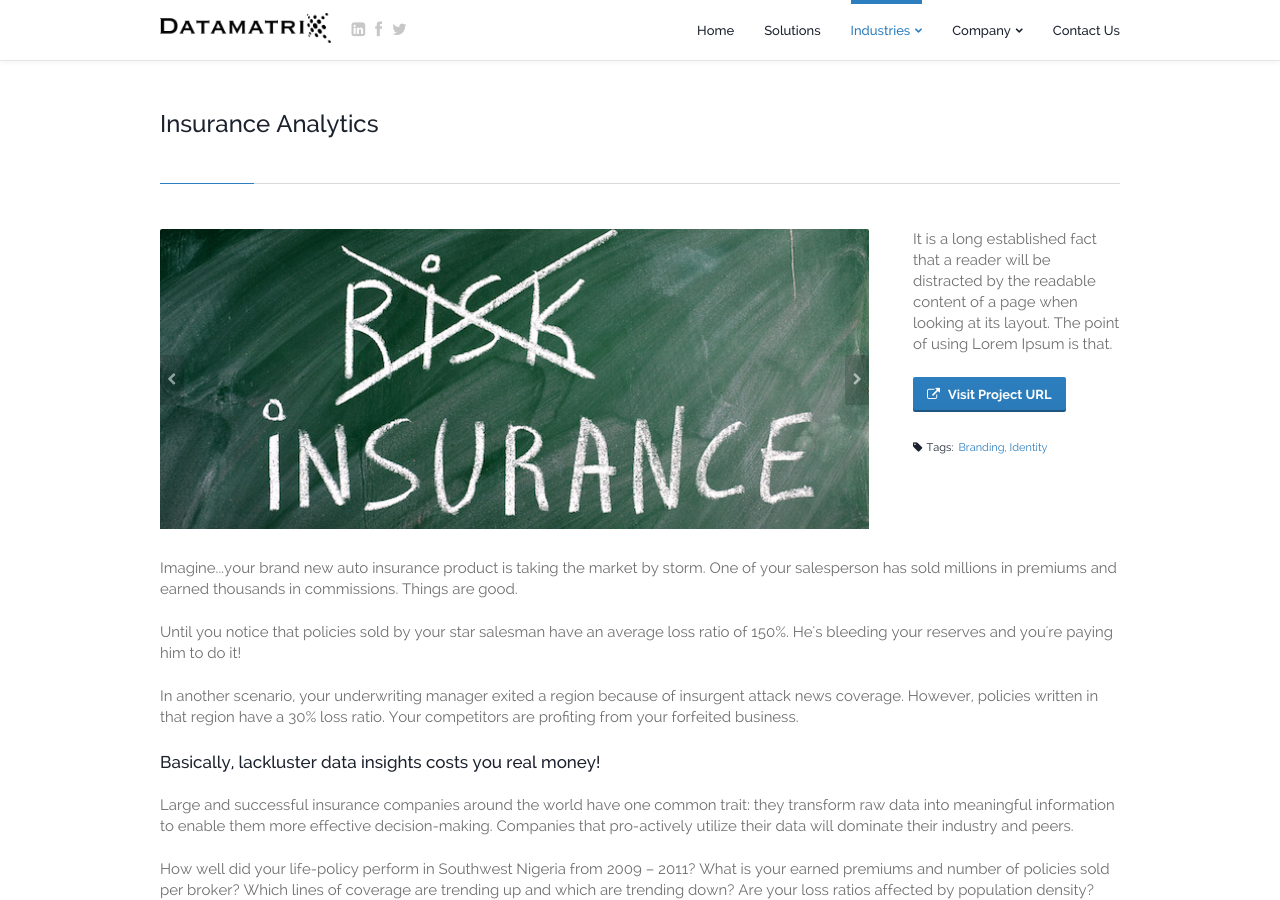
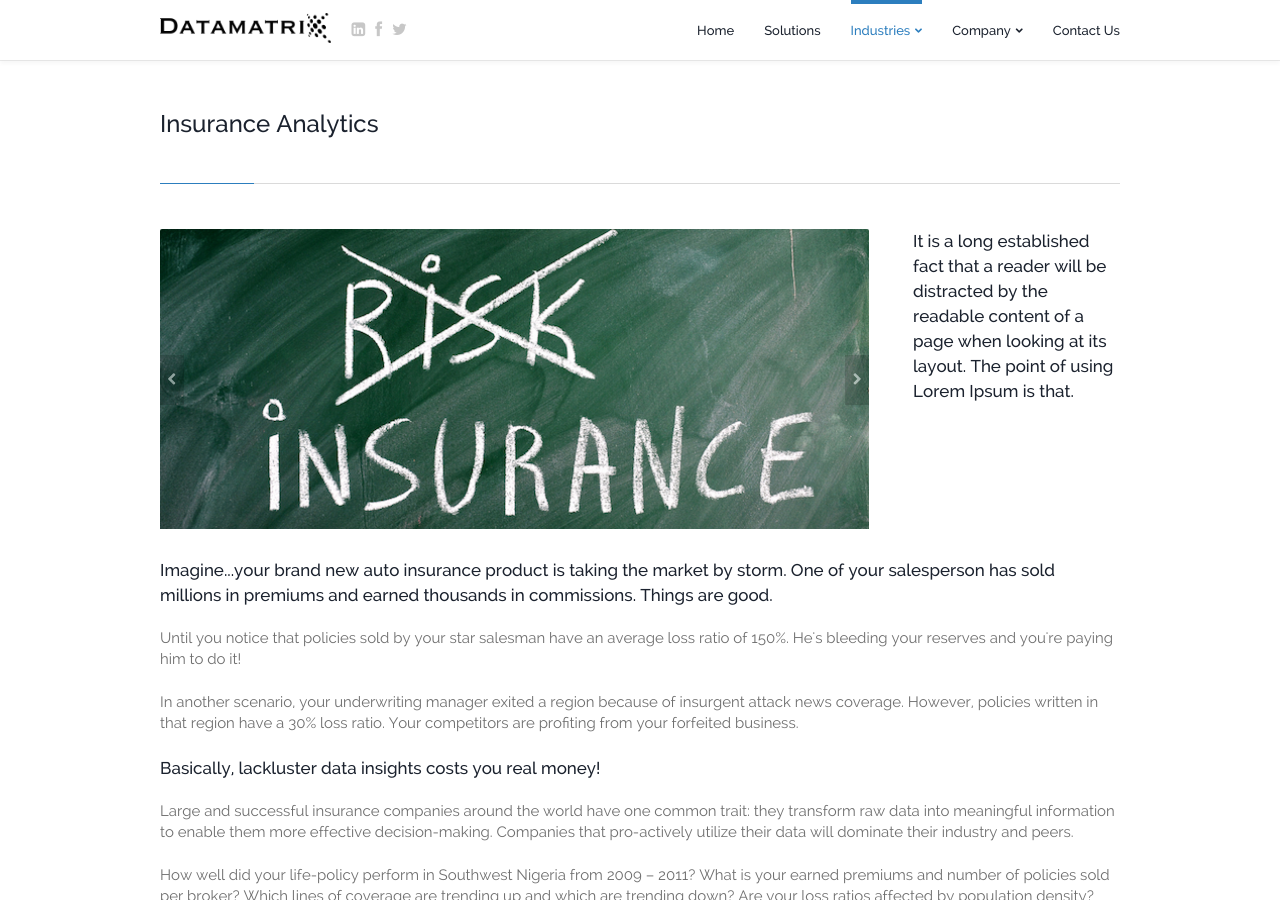
Before and after one commit to dtmtx/dtmtx.github.io, a Jekyll site: the page built from insurance.html, in a window 1280 px wide and 900 px high. Built offline with Jekyll 4.4.1, drawn with Linux system fonts in a browser that asks for light colours; Markdown is read by kramdown in place of the engine named in the settings.

Commit message:
font updates

```diff
--- a/insurance.html
+++ b/insurance.html
@@ -63,15 +63,15 @@ menugroup: industries
 						<!-- ~~~~~~~~~~~~~~~~~~~~~~~~~~~~~~~ -->
 						<div class="column-one-fourth portfolio-details">
 							<!-- Details -->
-							<p>It is a long established fact that a reader will be distracted by the readable content of a page when looking at its layout. The point of using Lorem Ipsum is that.</p>
+							<h2>It is a long established fact that a reader will be distracted by the readable content of a page when looking at its layout. The point of using Lorem Ipsum is that.</h2>
 							<!-- Project URL Button -->
-							<a href="#" class="button accent"><i class="fa fa-external-link"></i>Visit Project URL</a>
+							<!--a href="#" class="button accent"><i class="fa fa-external-link"></i>Visit Project URL</a-->
 							<!-- Tags -->
-							<div class="portfolio-tags">
+							<!--div class="portfolio-tags">
 								<div class="portfolio-tags-title">Tags:</div>
 								<a href="#">Branding</a>,
 								<a href="#">Identity</a>
-							</div>
+							</div-->
 						</div>
 						<!-- ~~~~~~~~~~~~~~~~~~~~~~~~~~~~~~~ -->
 						<!-- END Details Column -->
@@ -88,7 +88,7 @@ menugroup: industries
 
 					<div class="spacer"></div>
 
-					<p>Imagine...your brand new auto insurance product is taking the market by storm. One of your salesperson has sold millions in premiums and earned thousands in commissions. Things are good.</p>
+					<h2>Imagine...your brand new auto insurance product is taking the market by storm. One of your salesperson has sold millions in premiums and earned thousands in commissions. Things are good.</h2>
 
 					<p>Until you notice that policies sold by your star salesman have an average loss ratio of 150%. He's bleeding your reserves and you're paying him to do it!</p>
 
```
